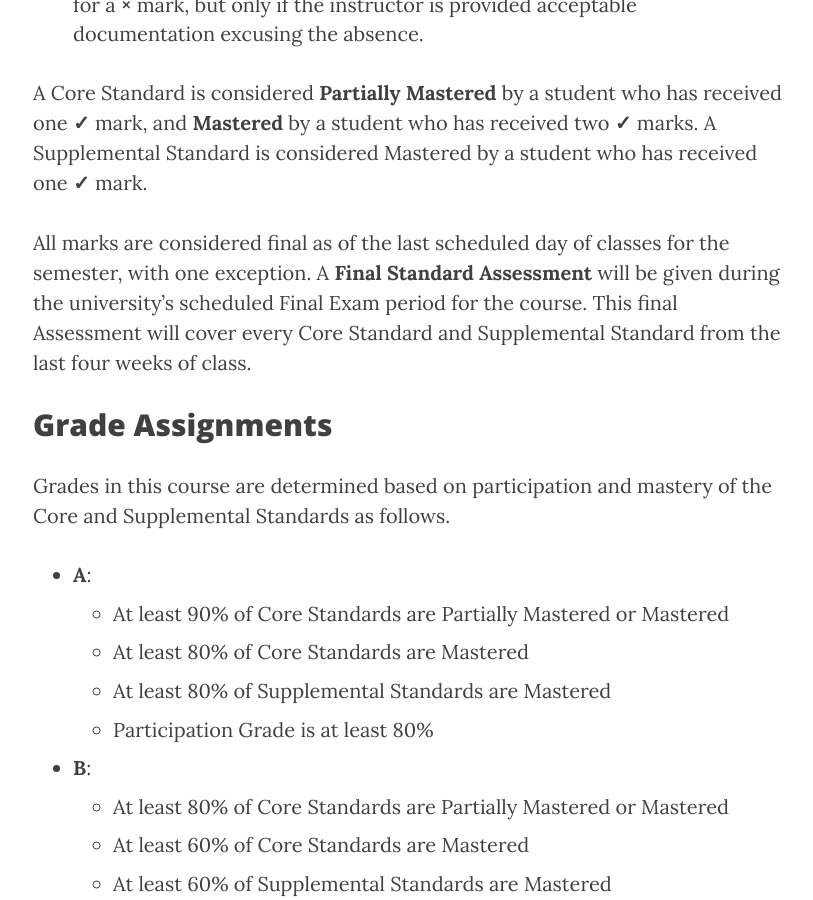
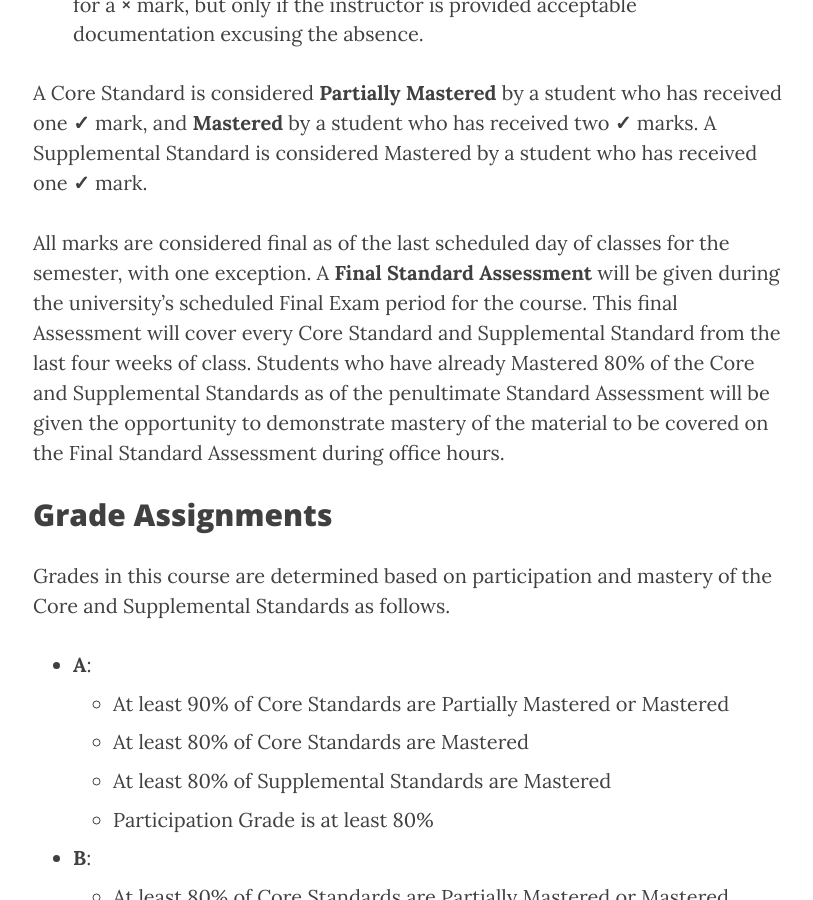
Before and after one commit to jford1906/prof.clontz.org, a Jekyll site: the page built from classes/2017/01/ma126/index.md, in a window 1280 px wide and 900 px high, scrolled down 4270 px. Shown: the whole window, without its empty margins (232-1045 px from the left). Built offline with Jekyll 4.4.1, drawn with Linux system fonts in a browser that asks for light colours; nearby versions of some CDN libraries.

Commit message:
give top students ability to clench A before final

```diff
--- a/classes/2017/01/ma126/index.md
+++ b/classes/2017/01/ma126/index.md
@@ -149,7 +149,10 @@ All marks are considered final as of the last scheduled day of classes for
 the semester, with one exception. A **Final Standard Assessment** will be given
 during the university's scheduled Final Exam period for the course. This
 final Assessment will cover every Core Standard and Supplemental Standard
-from the last four weeks of class.
+from the last four weeks of class. Students who have already Mastered
+80% of the Core and Supplemental Standards as of the penultimate Standard
+Assessment will be given the opportunity to demonstrate mastery of the material
+to be covered on the Final Standard Assessment during office hours.
 
 
 
```
